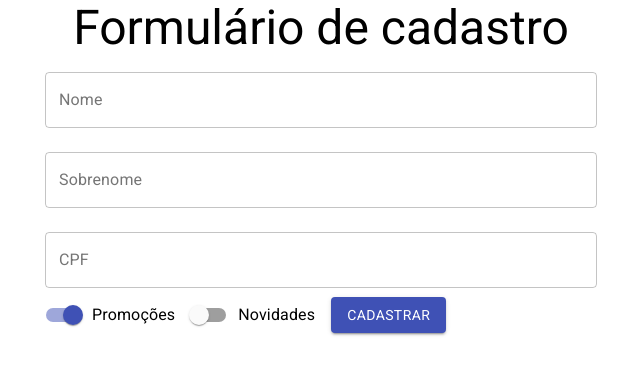
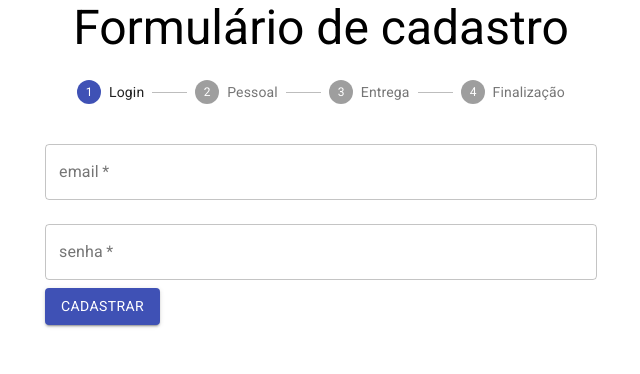
Before and after one commit to juliapeixoto/form-react, a React (Create React App) app: page / in a window 1280 px wide. Shown: the top 374 px of the page, without its empty margins (319-959 px from the left). Built offline with nearby package versions, Linux system fonts and the light colour scheme.

Commit message:
add functions

```diff
--- a/src/App.js
+++ b/src/App.js
@@ -3,6 +3,7 @@ import './App.css';
 import FormCadastro from './components/FormularioCadastro/FormCadastro';
 import { Container, Typography } from '@material-ui/core';
 import 'fontsource-roboto';
+import {validarCPF, validarSenha} from "./models/cadastro";
 
 class App extends Component {
 
@@ -11,7 +12,7 @@ class App extends Component {
       <Container component="article" maxWidth="sm">
         <Typography variant="h3" component="h1" align="center">Formulário de cadastro</Typography>
 
-        <FormCadastro aoEnviar={aoEnviarForm} validarCPF={validarCPF}/>
+        <FormCadastro aoEnviar={aoEnviarForm} validacoes={{cpf:validarCPF, senha:validarSenha}}/>
       </Container>
     );
   }
@@ -22,13 +23,4 @@ function aoEnviarForm(dados){
   console.log(dados);
 }
 
-function validarCPF(cpf){
-  if(cpf.length !== 11){
-    return {valido:false, texto:"CPF deve ter 11 dígitos"}
-  }
-  else{
-    return {valido:true, texto:""}
-  }
-}
-
 export default App;
--- a/src/components/FormularioCadastro/DadosEntrega.jsx
+++ b/src/components/FormularioCadastro/DadosEntrega.jsx
@@ -1,10 +1,23 @@
 import { TextField, Button } from '@material-ui/core';
-import React from 'react';
+import React, { useState } from 'react';
 
-function DadosEntrega() {
+function DadosEntrega({aoEnviar}) {
+    const [cep, setCep] = useState("");
+    const [endereco, setEndereco] = useState("");
+    const [numero, setNumero] = useState("");
+    const [estado, setEstado] = useState("");
+    const [cidade, setCidade] = useState("");
+
     return(
-        <form>
+        <form onSubmit={
+            (event) =>{
+                event.preventDefault();
+                aoEnviar({cep, endereco, numero, estado, cidade});
+            }
+        }>
             <TextField
+            value={cep}
+            onChange={(event) => {setCep(event.target.value)}}
             id="cep"
             label="CEP"
             type="number"
@@ -13,6 +26,8 @@ function DadosEntrega() {
             fullWidth/>
 
             <TextField
+            value={endereco}
+            onChange={(event) => {setEndereco(event.target.value)}}
             id="endereco"
             label="Endereço"
             type="text"
@@ -21,6 +36,8 @@ function DadosEntrega() {
             fullWidth/>
 
             <TextField
+            value={numero}
+            onChange={(event) => {setNumero(event.target.value)}}
             id="numero"
             label="Número"
             type="number"
@@ -28,6 +45,8 @@ function DadosEntrega() {
             margin="normal"/>
 
             <TextField
+            value={estado}
+            onChange={(event) => {setEstado(event.target.value)}}
             id="estado"
             label="Estado"
             type="text"
@@ -35,6 +54,8 @@ function DadosEntrega() {
             margin="normal"/>
 
             <TextField
+            value={cidade}
+            onChange={(event) => {setCidade(event.target.value)}}
             id="cidade"
             label="Cidade"
             type="text"
--- a/src/components/FormularioCadastro/DadosPessoais.jsx
+++ b/src/components/FormularioCadastro/DadosPessoais.jsx
@@ -1,7 +1,7 @@
 import React, {useState} from 'react';
 import {TextField, Button, Switch, FormControlLabel} from '@material-ui/core';
 
-function DadosPessoais({aoEnviar, validarCPF}) {
+function DadosPessoais({aoEnviar, validacoes}) {
     const [nome, setNome] = useState("");
     const [sobrenome, setSobrenome] = useState("");
     const [cpf, setCpf] = useState("");
@@ -9,10 +9,15 @@ function DadosPessoais({aoEnviar, validarCPF}) {
     const [novidades, setNovidades] = useState(false);
     const [erros, setErros] = useState({cpf:{valido:true, texto:""}});
 
+    function validarCampos(event) {
+        //8:07 funcoes de validacao
+    }
+
     return(
-        <form onSubmit={(event) => {
-            event.preventDefault();
-            aoEnviar({nome, sobrenome, cpf, promocoes, novidades});
+        <form onSubmit={
+            (event) => {
+                event.preventDefault();
+                aoEnviar({nome, sobrenome, cpf, promocoes, novidades});
             }}>
 
             <TextField
--- a/src/components/FormularioCadastro/DadosUsuario.jsx
+++ b/src/components/FormularioCadastro/DadosUsuario.jsx
@@ -1,21 +1,34 @@
 import { Button, TextField } from '@material-ui/core';
-import React from 'react';
+import React, { useState } from 'react';
 
-function DadosUsuario() {
+function DadosUsuario({aoEnviar}) {
+    const [email, setEmail] = useState("");
+    const [senha, setSenha] = useState("");
+
     return(
-        <form>
+        <form onSubmit={
+            (event)=>{
+                event.preventDefault();
+                aoEnviar({email, senha});
+        }}>
             <TextField
+            value={email}
+            onChange={(event) => {setEmail(event.target.value)}}
             id="email"
             label="email"
             type="email"
+            required
             variant="outlined"
             margin="normal"
             fullWidth/>
 
             <TextField
+            value={senha}
+            onChange={(event) => {setSenha(event.target.value)}}
             id="senha"
             label="senha"
             type="password"
+            required
             variant="outlined"
             margin="normal"
             fullWidth/>
--- a/src/components/FormularioCadastro/FormCadastro.jsx
+++ b/src/components/FormularioCadastro/FormCadastro.jsx
@@ -1,31 +1,45 @@
-import { Typography } from '@material-ui/core';
-import React, {useState} from 'react';
+import { Step, StepLabel, Stepper, Typography } from '@material-ui/core';
+import React, {useEffect, useState} from 'react';
 import DadosEntrega from './DadosEntrega';
 import DadosPessoais from './DadosPessoais';
 import DadosUsuario from './DadosUsuario';
 
-function FormCadastro({aoEnviar, validarCPF}) {
-    const [etapaAtual, setEtapaAtual] = useState(1);
+function FormCadastro({aoEnviar, validacoes}) {
+    const [etapaAtual, setEtapaAtual] = useState(0);
+    const [dadosColetados, setDados] = useState({});
 
-    function formAtual(etapa) {
-        switch(etapa){
-            case 0:
-                return <DadosUsuario/>;
+    useEffect(()=>{
+        if(etapaAtual == formularios.length - 1){
+            aoEnviar(dadosColetados);
+        }
+    })
 
-            case 1:
-                return <DadosPessoais aoEnviar={aoEnviar} validarCPF={validarCPF}/>;
+    const formularios=[
+        <DadosUsuario aoEnviar={coletarDados} validacoes={validacoes}/>,
+        <DadosPessoais aoEnviar={coletarDados} validacoes={validacoes}/>,
+        <DadosEntrega aoEnviar={coletarDados} validacoes={validacoes}/>,
+        <Typography variant="h5">Obrigada pelo cadastro!</Typography>
+    ];
 
-            case 2:
-                return <DadosEntrega/>;
+    function coletarDados(dados) {
+        setDados({...dadosColetados, ...dados})
+        proximo();
+    }
 
-            default:
-                return <Typography>Erro ao selecionar formulário</Typography>;
-        }
+    function proximo() {
+        setEtapaAtual(etapaAtual + 1);
     }
 
     return(
         <>
-        {formAtual(etapaAtual)}
+        <Stepper activeStep={etapaAtual}>
+            <Step> <StepLabel>Login</StepLabel> </Step>
+            <Step> <StepLabel>Pessoal</StepLabel> </Step>
+            <Step> <StepLabel>Entrega</StepLabel> </Step>
+            <Step> <StepLabel>Finalização</StepLabel> </Step>
+        </Stepper>
+
+        {formularios[etapaAtual]}
         </>
     )
 
--- /dev/null
+++ b/src/models/cadastro.js
@@ -0,0 +1,19 @@
+function validarCPF(cpf){
+    if(cpf.length !== 11){
+      return {valido:false, texto:"CPF deve ter 11 dígitos"}
+    }
+    else{
+      return {valido:true, texto:""}
+    }
+}
+
+function validarSenha(senha){
+    if(senha.length < 4 || senha.length > 72){
+      return {valido:false, texto:"Senha deve ter entre 4 e 72 dígitos."}
+    }
+    else{
+      return {valido:true, texto:""}
+    }
+}
+
+export {validarCPF, validarSenha};
```
